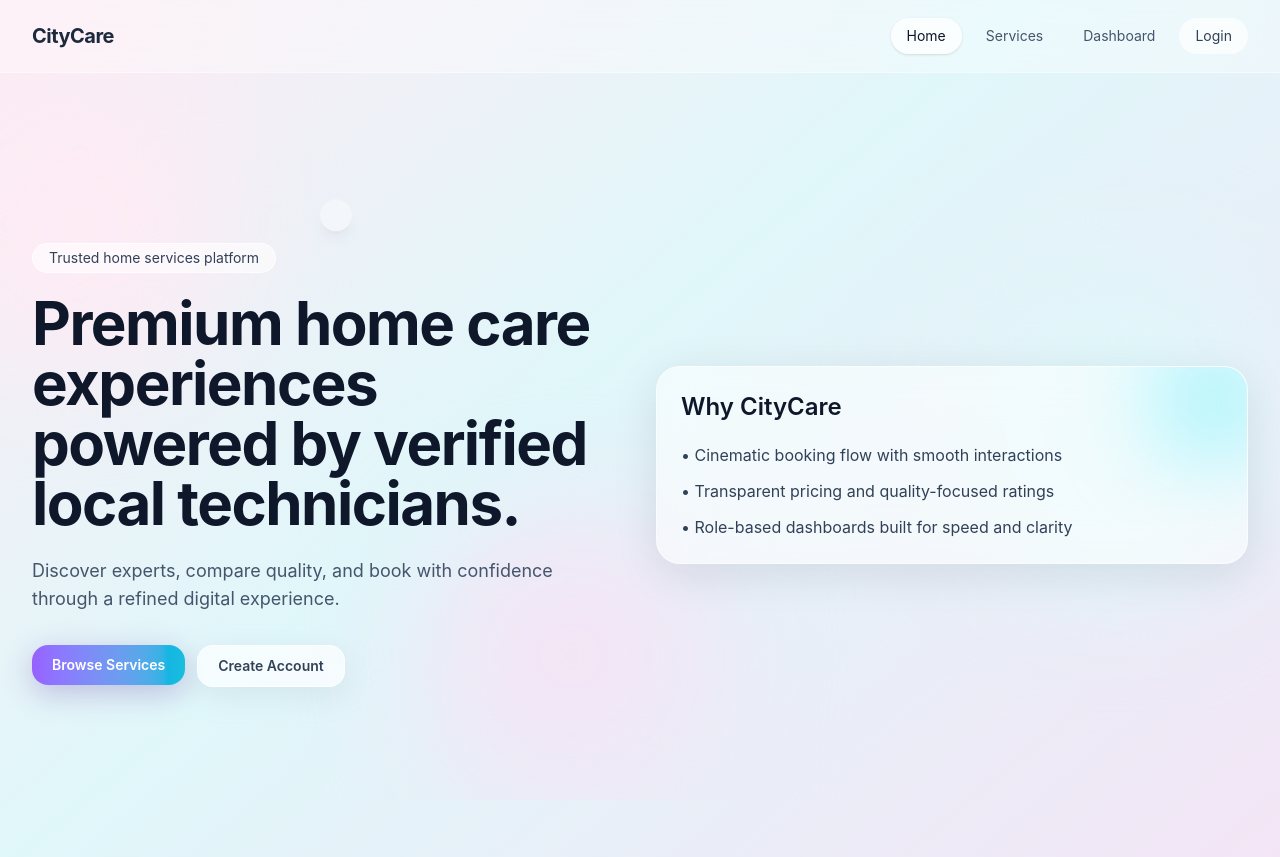
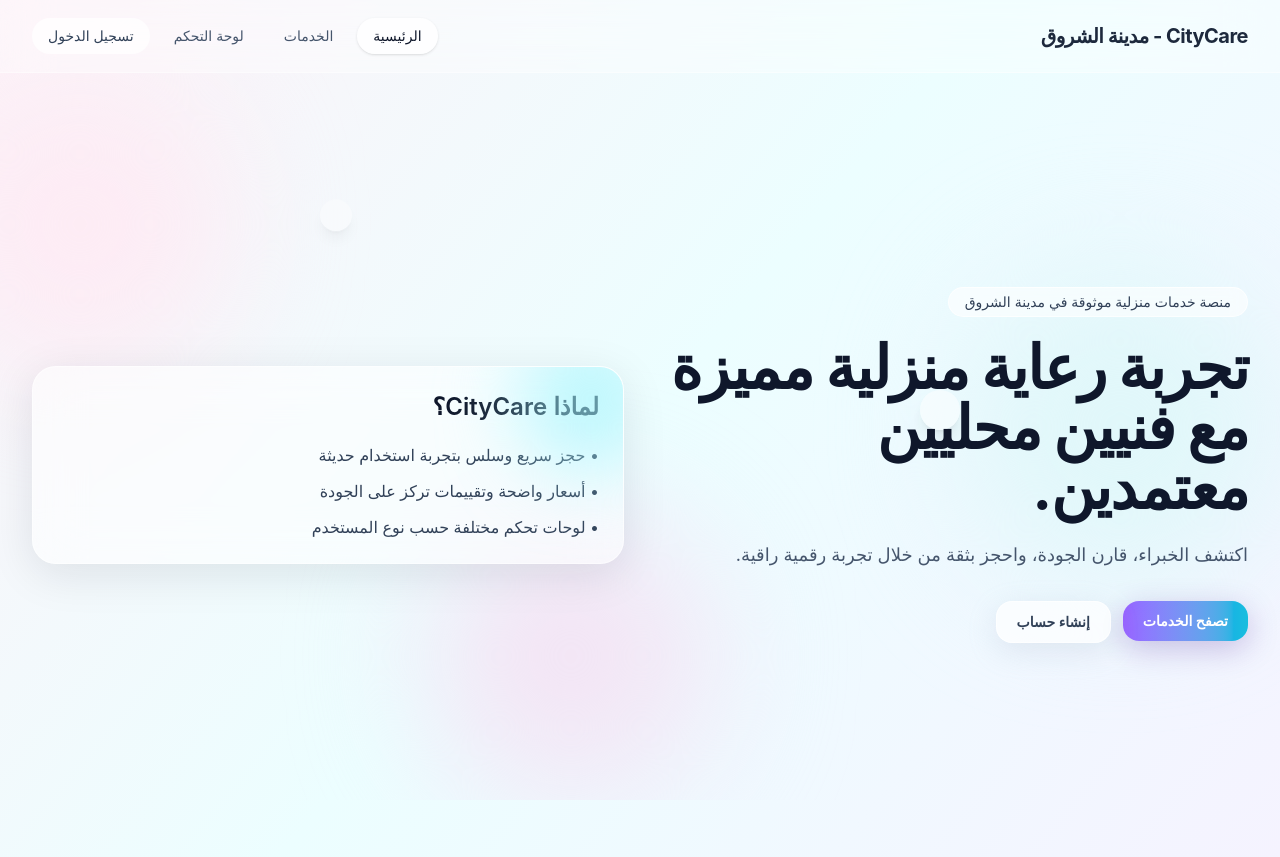
Before and after one commit to MohamedElgazwy/CityCare, a Next.js app in the folder frontend/: page / in a window 1280 px wide. Built offline with nearby package versions, Linux system fonts and the light colour scheme.

Commit message:
Localize frontend to Arabic and add role-based themes

```diff
--- a/frontend/app/dashboard/layout.tsx
+++ b/frontend/app/dashboard/layout.tsx
@@ -6,8 +6,8 @@
 import { useAuthStore } from '@/store/authStore';
 
 const dashboardLinks = [
-  { href: '/dashboard/admin', label: 'Admin Panel' },
-  { href: '/dashboard/technician', label: 'Technician Panel' },
+  { href: '/dashboard/admin', label: 'لوحة الإدارة' },
+  { href: '/dashboard/technician', label: 'لوحة الفني' },
 ];
 
 export default function DashboardLayout({ children }: { children: React.ReactNode }) {
@@ -19,10 +19,10 @@
   }, [hydrate]);
 
   return (
-    <div className="min-h-screen bg-slate-50">
+    <div className="min-h-screen bg-transparent">
       <div className="mx-auto grid max-w-7xl gap-6 px-6 py-8 lg:grid-cols-[250px_1fr] lg:px-8">
         <aside className="rounded-2xl border border-slate-200 bg-white p-4 shadow-sm">
-          <h2 className="mb-4 text-lg font-semibold text-slate-900">Dashboard</h2>
+          <h2 className="mb-4 text-lg font-semibold text-slate-900">لوحة التحكم</h2>
           <div className="space-y-2">
             {dashboardLinks.map((link) => (
               (() => {
--- a/frontend/app/dashboard/page.tsx
+++ b/frontend/app/dashboard/page.tsx
@@ -1,9 +1,9 @@
 export default function DashboardHome() {
   return (
     <div className="rounded-2xl border border-slate-200 bg-white p-8 shadow-sm">
-      <h1 className="text-2xl font-bold text-slate-900">Operations Dashboard</h1>
+      <h1 className="text-2xl font-bold text-slate-900">لوحة العمليات</h1>
       <p className="mt-2 text-slate-600">
-        Choose a panel from the sidebar to manage technicians and bookings.
+        اختر قسماً من القائمة الجانبية لإدارة الفنيين والحجوزات.
       </p>
     </div>
   );
--- a/frontend/app/globals.css
+++ b/frontend/app/globals.css
@@ -8,8 +8,21 @@
 body {
   background: var(--background);
   color: var(--foreground);
-  font-family: Inter, Arial, Helvetica, sans-serif;
+  font-family: "Tajawal", Inter, Arial, Helvetica, sans-serif;
   min-height: 100vh;
+  transition: background 0.4s ease;
+}
+
+body[data-role='user'] {
+  --background: linear-gradient(130deg, #fdf2f8 0%, #ecfeff 50%, #f5f3ff 100%);
+}
+
+body[data-role='admin'] {
+  --background: linear-gradient(140deg, #eff6ff 0%, #dbeafe 45%, #e0e7ff 100%);
+}
+
+body[data-role='technician'] {
+  --background: linear-gradient(140deg, #ecfdf5 0%, #d1fae5 45%, #ccfbf1 100%);
 }
 
 .page-container {
--- a/frontend/app/layout.tsx
+++ b/frontend/app/layout.tsx
@@ -1,13 +1,15 @@
 import Navbar from '@/components/shared/Navbar';
 import FloatingBackdrop from '@/components/shared/FloatingBackdrop';
 import PageTransition from '@/components/shared/PageTransition';
+import RoleTheme from '@/components/shared/RoleTheme';
 import './globals.css';
 
 export default function RootLayout({ children }: { children: React.ReactNode }) {
   return (
-    <html lang="en">
+    <html lang="ar" dir="rtl">
       <body className="antialiased page-container">
         <FloatingBackdrop />
+        <RoleTheme />
         <Navbar />
         <PageTransition>{children}</PageTransition>
       </body>
--- a/frontend/app/page.tsx
+++ b/frontend/app/page.tsx
@@ -8,27 +8,27 @@
       <section className="mx-auto grid min-h-[calc(100vh-8rem)] max-w-7xl items-center gap-8 lg:grid-cols-2">
         <div>
           <span className="mb-5 inline-flex w-fit items-center rounded-full border border-white/70 bg-white/60 px-4 py-1 text-sm text-slate-700 backdrop-blur">
-            Trusted home services platform
+            منصة خدمات منزلية موثوقة في مدينة الشروق
           </span>
           <h1 className="max-w-3xl text-4xl font-bold tracking-tight text-slate-900 sm:text-6xl">
-            Premium home care experiences powered by verified local technicians.
+            تجربة رعاية منزلية مميزة مع فنيين محليين معتمدين.
           </h1>
           <p className="mt-6 max-w-2xl text-lg text-slate-600">
-            Discover experts, compare quality, and book with confidence through a refined digital experience.
+            اكتشف الخبراء، قارن الجودة، واحجز بثقة من خلال تجربة رقمية راقية.
           </p>
           <div className="mt-8 flex flex-wrap gap-3">
-            <Link href="/services"><Button>Browse Services</Button></Link>
-            <Link href="/auth/register"><Button variant="secondary">Create Account</Button></Link>
+            <Link href="/services"><Button>تصفح الخدمات</Button></Link>
+            <Link href="/auth/register"><Button variant="secondary">إنشاء حساب</Button></Link>
           </div>
         </div>
 
         <Card className="relative overflow-hidden">
           <div className="absolute -right-10 -top-10 h-36 w-36 rounded-full bg-cyan-200/70 blur-2xl" />
-          <h2 className="text-2xl font-semibold text-slate-900">Why CityCare</h2>
+          <h2 className="text-2xl font-semibold text-slate-900">لماذا CityCare؟</h2>
           <ul className="mt-5 space-y-3 text-slate-700">
-            <li>• Cinematic booking flow with smooth interactions</li>
-            <li>• Transparent pricing and quality-focused ratings</li>
-            <li>• Role-based dashboards built for speed and clarity</li>
+            <li>• حجز سريع وسلس بتجربة استخدام حديثة</li>
+            <li>• أسعار واضحة وتقييمات تركز على الجودة</li>
+            <li>• لوحات تحكم مختلفة حسب نوع المستخدم</li>
           </ul>
         </Card>
       </section>
--- a/frontend/components/shared/Navbar.tsx
+++ b/frontend/components/shared/Navbar.tsx
@@ -7,9 +7,9 @@
 import Button from '@/components/ui/Button';
 
 const defaultNav = [
-  { href: '/', label: 'Home' },
-  { href: '/services', label: 'Services' },
-  { href: '/dashboard/technician', label: 'Dashboard' },
+  { href: '/', label: 'الرئيسية' },
+  { href: '/services', label: 'الخدمات' },
+  { href: '/dashboard/technician', label: 'لوحة التحكم' },
 ];
 
 export default function Navbar() {
@@ -22,7 +22,7 @@
   return (
     <header className="sticky top-0 z-50 border-b border-white/40 bg-white/35 backdrop-blur-xl">
       <nav className="mx-auto flex h-18 w-full max-w-7xl items-center justify-between px-4 sm:px-6 lg:px-8">
-        <Link href="/" className="text-xl font-bold tracking-tight text-slate-800">CityCare</Link>
+        <Link href="/" className="text-xl font-bold tracking-tight text-slate-800">CityCare - مدينة الشروق</Link>
         <div className="flex items-center gap-2">
           {defaultNav.map((item) => {
             const isActive = pathname === item.href;
@@ -31,10 +31,10 @@
           {hydrated && user ? (
             <>
               <Link href="/profile" className="hidden rounded-full bg-white/70 px-3 py-2 text-sm text-slate-700 sm:block">{user.name || user.email}</Link>
-              <Button variant="ghost" onClick={() => { logout(); router.push('/'); }}>Logout</Button>
+              <Button variant="ghost" onClick={() => { logout(); router.push('/'); }}>تسجيل الخروج</Button>
             </>
           ) : (
-            <Link href="/auth/login" className="rounded-full bg-white/70 px-4 py-2 text-sm text-slate-700">Login</Link>
+            <Link href="/auth/login" className="rounded-full bg-white/70 px-4 py-2 text-sm text-slate-700">تسجيل الدخول</Link>
           )}
         </div>
       </nav>
--- /dev/null
+++ b/frontend/components/shared/RoleTheme.tsx
@@ -0,0 +1,19 @@
+'use client';
+
+import { useEffect } from 'react';
+import { useAuthStore } from '@/store/authStore';
+
+export default function RoleTheme() {
+  const { user, hydrate } = useAuthStore();
+
+  useEffect(() => {
+    hydrate();
+  }, [hydrate]);
+
+  useEffect(() => {
+    const role = user?.role?.toLowerCase() ?? 'user';
+    document.body.dataset.role = role;
+  }, [user]);
+
+  return null;
+}
```
Also changed, not shown: frontend/app/dashboard/admin/page.tsx (+10 -10 lines), frontend/app/dashboard/technician/page.tsx (+21 -21 lines).
